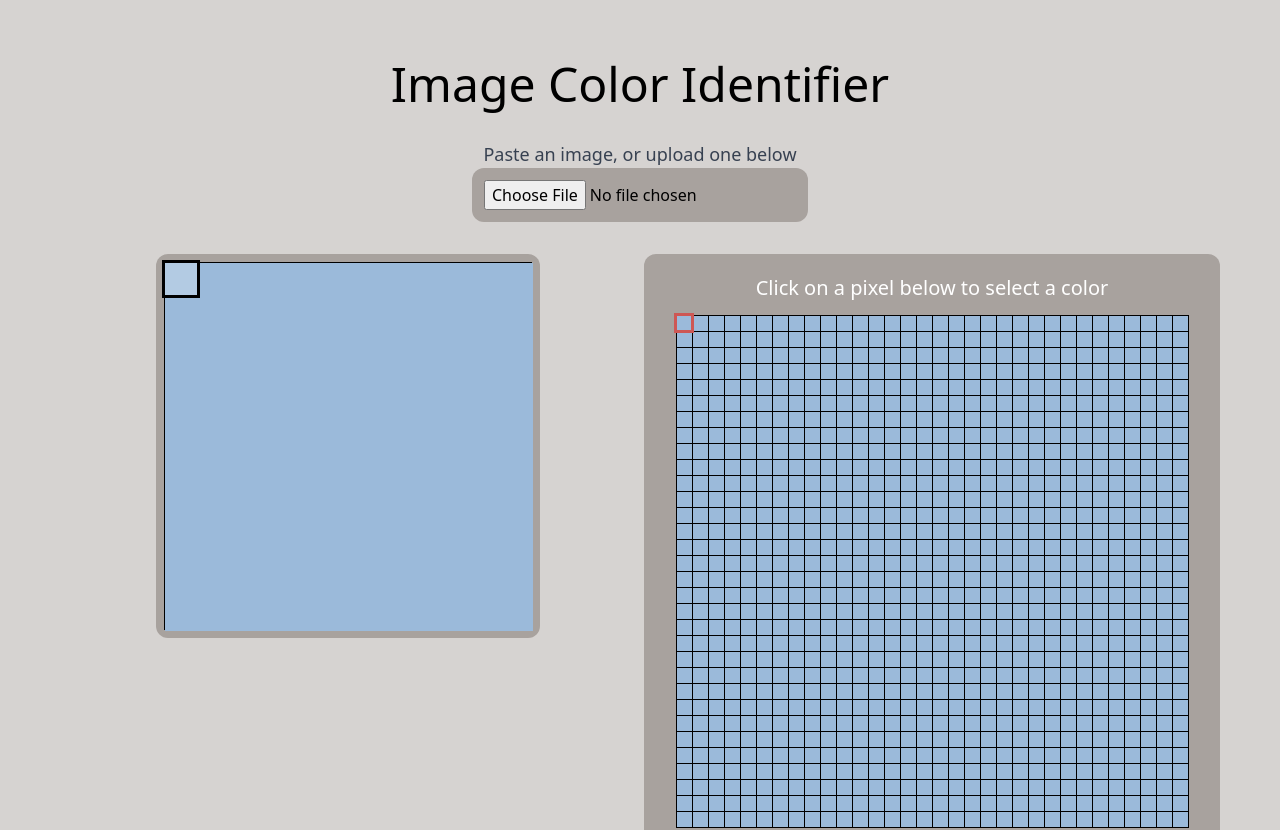
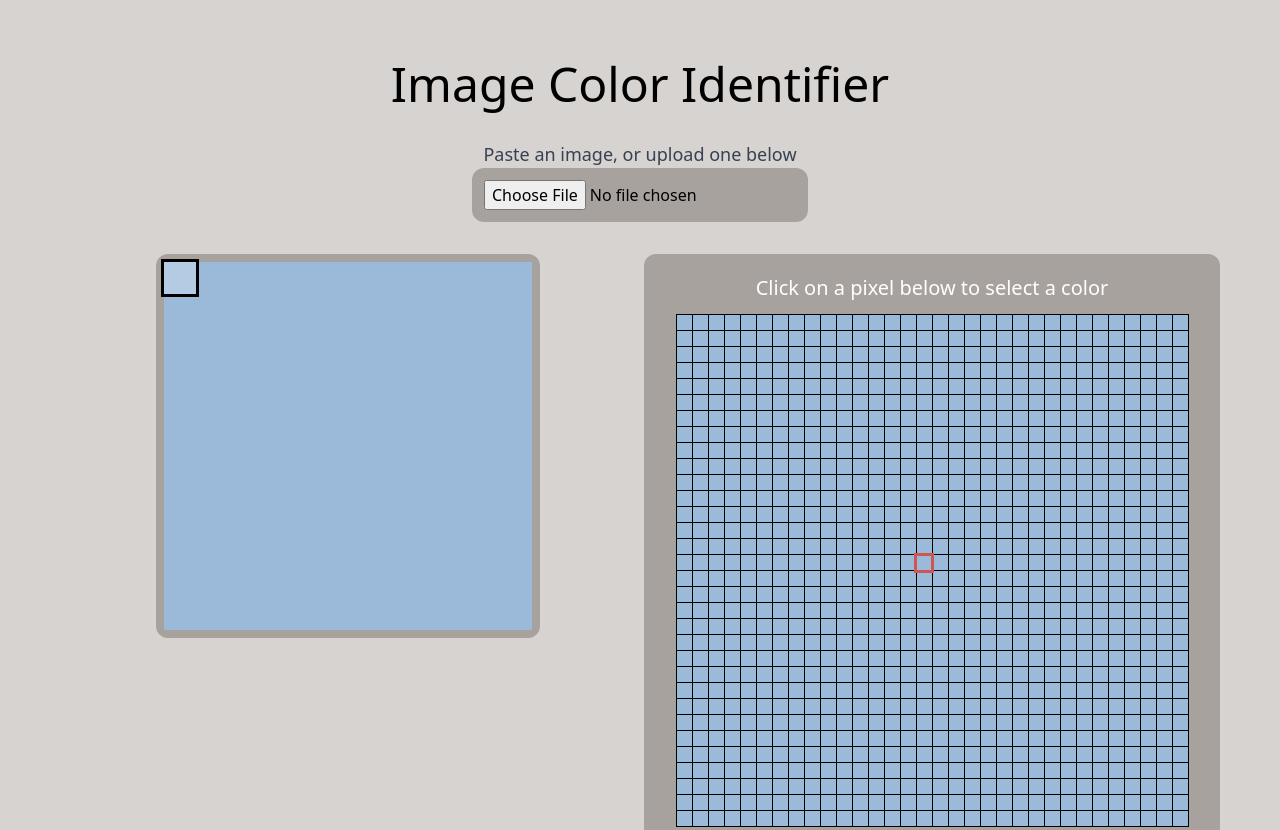
Before and after one commit to andrewctam/color-identifier, a Next.js app: page / in a window 1280 px wide. Shown: the top 830 px of the page. Built offline with nearby package versions, Linux system fonts and the light colour scheme.

Commit message:
Default selection to middle

```diff
--- a/components/ColorIdentifier.js
+++ b/components/ColorIdentifier.js
@@ -9,16 +9,19 @@ const ColorIdentifier = (props) => {
     const [canvasStartX, setCanvasStartX] = useState(0);
     const [canvasStartY, setCanvasStartY] = useState(0);
 
+
     const imageBoxRef = useRef(null);
     const ctxRef = useRef(null);
     const canvasRef = useRef(null);
 
 
-
+    const cropNecessary = imageBoxRef.current &&
+                    props.image &&
+                        (props.image.width > canvasRef.current.offsetWith ||
+                        props.image.height > canvasRef.current.offsetHeight);
     return (
     <div>
-         {imageBoxRef.current && props.image &&
-         (props.image.width > canvasRef.current.offsetWith || props.image.height > canvasRef.current.offsetHeight ) ?
+         {cropNecessary ?
         <CropImage image = {props.image} imageURL = {props.imageURL} setSelection = {setSelection}
             canvasWidth = {canvasRef.current.offsetWidth - 2}
             canvasHeight = {canvasRef.current.offsetHeight - 2}
--- a/components/CropImage.js
+++ b/components/CropImage.js
@@ -14,6 +14,7 @@ const CropImage = (props) => {
             setScale(props.image.width / imgRef.current.width);
         }
     }, [])
+
     const placeBox = (e, xPos = null, yPos = null) => {
         if (props.image.width > imgRef.current.width) {
             var scale = props.image.width / imgRef.current.width;
@@ -51,7 +52,7 @@ const CropImage = (props) => {
     }
 
     return (
-        <div className="mx-auto w-full bg-stone-400 p-1 m-3 rounded-xl h-3/4-screen">
+        <div className="mx-auto bg-stone-400 p-1 m-3 rounded-xl">
             <div className="relative mx-auto cursor-crosshair w-full h-full"
                 draggable={false}
                 onMouseMove={(e) => { if (mouseDown) placeBox(e); }}
--- a/components/ImageCanvas.js
+++ b/components/ImageCanvas.js
@@ -19,16 +19,7 @@ const ImageCanvas = (props) => {
 
             ctx.drawImage(props.image, props.canvasStartX, props.canvasStartY, canvas.width, canvas.height, 0, 0, canvas.width, canvas.height);
 
-            const matrix = new Array(32).fill(null).map(() => new Array(32).fill(""));
-
-            for (let i = 0; i < 32; i++) {
-                for (let j = 0; j < 32; j++) {
-                    const pixel = props.ctxRef.current.getImageData(x + i, y + j, 1, 1).data;
-                    matrix[j][i] = `rgb(${pixel[0]}, ${pixel[1]}, ${pixel[2]})`;
-                }
-            }
-            props.setSelection(matrix)
-
+            placeBox(new Event('mousedown'), canvas.width / 2 - boxSize / 2, canvas.height / 2 - boxSize / 2 );
 
         } else {
             canvas.width = props.imageBoxRef.current.offsetWidth - 16;
@@ -87,7 +78,7 @@ const ImageCanvas = (props) => {
 
     return (
         <div ref={props.imageBoxRef} className="mx-auto w-96 bg-stone-400 p-2 rounded-xl h-96">
-            <div className="relative mx-auto cursor-crosshair w-full h-full border border-black"
+            <div className="relative mx-auto cursor-crosshair w-full h-full "
                 draggable={false}
                 onMouseMove={(e) => { if (mouseDown) placeBox(e); }}
                 onMouseDown={(e) => { placeBox(e); setMouseDown(true) }}
--- a/components/MatrixDisplay.js
+++ b/components/MatrixDisplay.js
@@ -2,8 +2,8 @@ import Pixel from './Pixel';
 import { useState } from 'react';
 
 const MatrixDisplay = (props) => {
-    const [selectedX, setSelectedX] = useState(0);
-    const [selectedY, setSelectedY] = useState(0);
+    const [selectedX, setSelectedX] = useState(15);
+    const [selectedY, setSelectedY] = useState(15);
     const select = (x, y) => {
         setSelectedX(x);
         setSelectedY(y);
```
